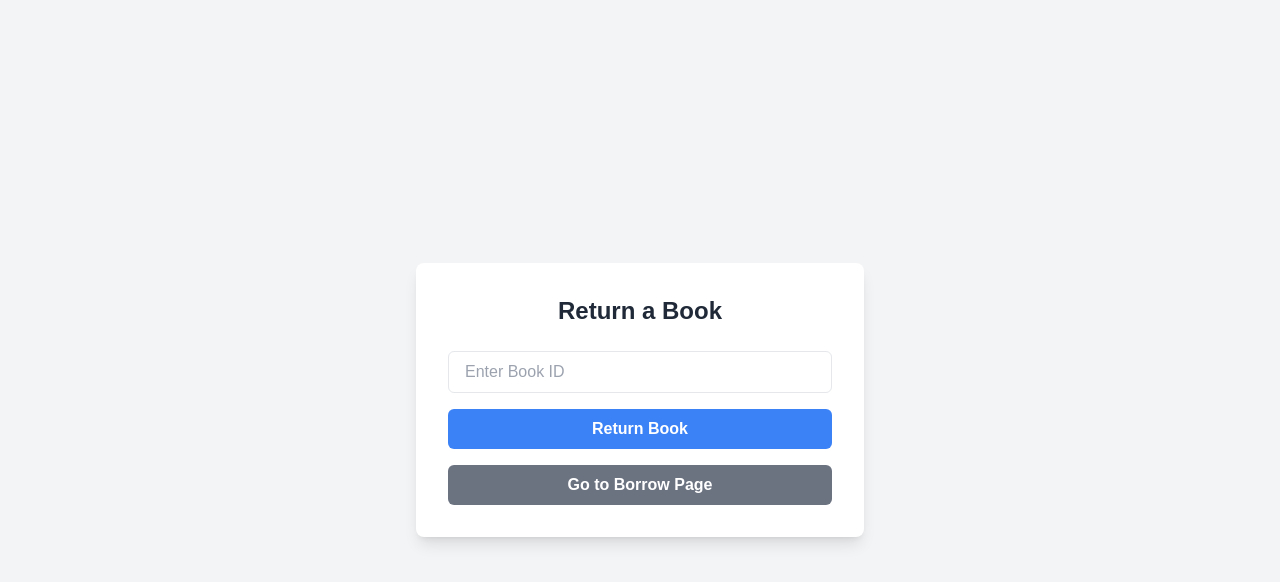
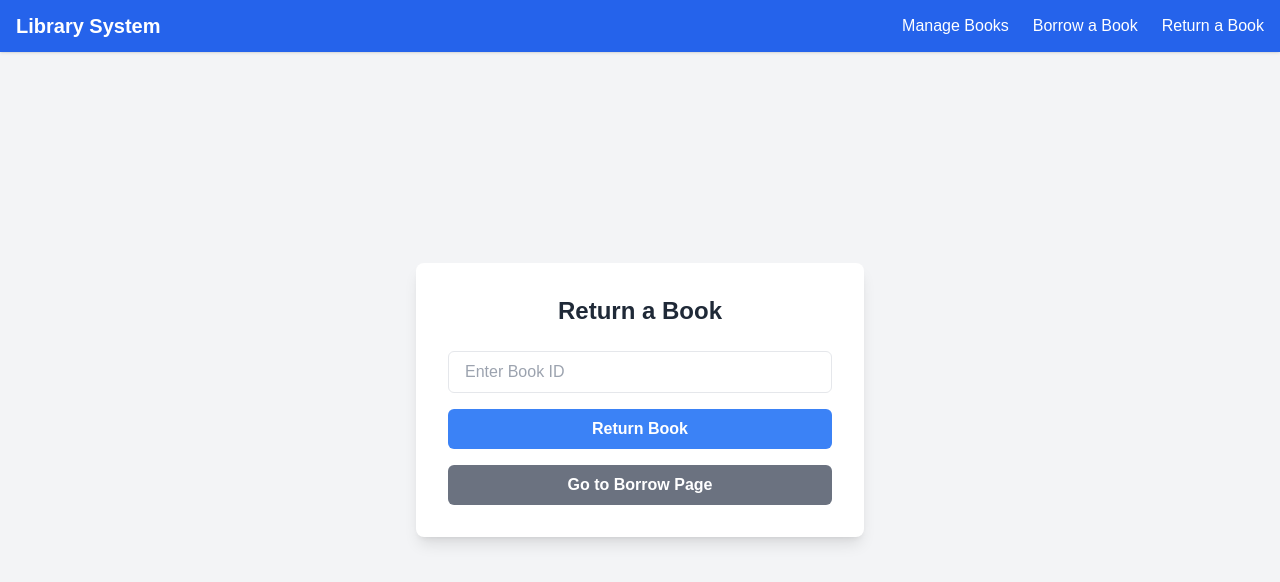
Before and after one commit to essieMalavu/library_system, a Next.js app: page / in a window 1280 px wide. Shown: the top 582 px of the page. Built offline with nearby package versions, Linux system fonts and the light colour scheme; no server answers.

Commit message:
navabar update

```diff
--- a/components/Navbar.tsx
+++ b/components/Navbar.tsx
@@ -1,4 +1,3 @@
-// components/Navbar.tsx
 import Link from 'next/link';
 import { useState } from 'react';
 
@@ -10,73 +9,74 @@
   };
 
   return (
-    <nav className="navbar">
-      <div className="navbar-container">
-        <Link href="/" passHref>
-          <h1 className="navbar-logo">Library System</h1>
+    <nav className="bg-blue-600 text-white fixed w-full z-10 top-0 shadow">
+      <div className="container mx-auto flex items-center justify-between px-4 py-3">
+        {/* Logo */}
+        <Link href="/" passHref
+           className="text-xl font-bold hover:opacity-80">Library System
         </Link>
-        <button className="menu-toggle" onClick={toggleMenu}>
-          {isOpen ? 'Close' : 'Menu'}
+
+        {/* Mobile Menu Button */}
+        <button
+          className="text-white md:hidden focus:outline-none"
+          onClick={toggleMenu}
+          aria-label="Toggle Menu"
+        >
+          {isOpen ? (
+            <svg
+              xmlns="http://www.w3.org/2000/svg"
+              className="h-6 w-6"
+              fill="none"
+              viewBox="0 0 24 24"
+              stroke="currentColor"
+            >
+              <path
+                strokeLinecap="round"
+                strokeLinejoin="round"
+                strokeWidth={2}
+                d="M6 18L18 6M6 6l12 12"
+              />
+            </svg>
+          ) : (
+            <svg
+              xmlns="http://www.w3.org/2000/svg"
+              className="h-6 w-6"
+              fill="none"
+              viewBox="0 0 24 24"
+              stroke="currentColor"
+            >
+              <path
+                strokeLinecap="round"
+                strokeLinejoin="round"
+                strokeWidth={2}
+                d="M4 6h16M4 12h16m-7 6h7"
+              />
+            </svg>
+          )}
         </button>
-        <div className={`navbar-links ${isOpen ? 'active' : ''}`}>
-          <Link href="/books" passHref>
-            <a className="navbar-link">Manage Books</a>
+
+        {/* Navbar Links */}
+        <div
+          className={`flex-col md:flex-row md:flex md:items-center md:space-x-6 absolute md:static top-16 md:top-auto left-0 w-full md:w-auto bg-blue-600 md:bg-transparent ${
+            isOpen ? 'flex' : 'hidden'
+          }`}
+        >
+          <Link href="/books" passHref
+             className="block px-4 py-2 md:p-0 hover:bg-blue-500 md:hover:bg-transparent">
+              Manage Books
+
           </Link>
-          <Link href="/borrow" passHref>
-            <a className="navbar-link">Borrow a Book</a>
+          <Link href="/borrow" passHref
+            className="block px-4 py-2 md:p-0 hover:bg-blue-500 md:hover:bg-transparent">
+              Borrow a Book
+
           </Link>
-          <Link href="/return" passHref>
-            <a className="navbar-link">Return a Book</a>
+          <Link href="/return" passHref
+             className="block px-4 py-2 md:p-0 hover:bg-blue-500 md:hover:bg-transparent">
+              Return a Book
           </Link>
         </div>
       </div>
-      <style jsx>{`
-        .navbar {
-          background-color: #0070f3;
-          padding: 10px 20px;
-          color: white;
-          font-family: Arial, sans-serif;
-        }
-        .navbar-container {
-          display: flex;
-          align-items: center;
-          justify-content: space-between;
-        }
-        .navbar-logo {
-          font-size: 1.5rem;
-          cursor: pointer;
-        }
-        .menu-toggle {
-          display: none;
-          font-size: 1rem;
-          background: none;
-          border: none;
-          color: white;
-          cursor: pointer;
-        }
-        .navbar-links {
-          display: flex;
-          gap: 20px;
-        }
-        .navbar-link {
-          color: white;
-          text-decoration: none;
-        }
-        .navbar-link:hover {
-          text-decoration: underline;
-        }
-        @media (max-width: 768px) {
-          .menu-toggle {
-            display: block;
-          }
-          .navbar-links {
-            display: ${isOpen ? 'block' : 'none'};
-            flex-direction: column;
-            gap: 10px;
-            margin-top: 10px;
-          }
-        }
-      `}</style>
     </nav>
   );
 };
--- a/pages/index.tsx
+++ b/pages/index.tsx
@@ -1,6 +1,7 @@
 import { useState } from "react";
 import { returnBook } from "@/components/bookService";
 import Link from "next/link";
+import Navbar from "@/components/Navbar";
 
 const ReturnBook = () => {
   const [bookId, setBookId] = useState("");
@@ -12,6 +13,8 @@
 
   return (
     <div className="flex items-center justify-center min-h-screen bg-gray-100">
+
+      <Navbar/>
       <div className="bg-white shadow-lg rounded-lg p-8 w-full max-w-md">
         <h1 className="text-2xl font-semibold text-gray-800 mb-6 text-center">Return a Book</h1>
 
```
